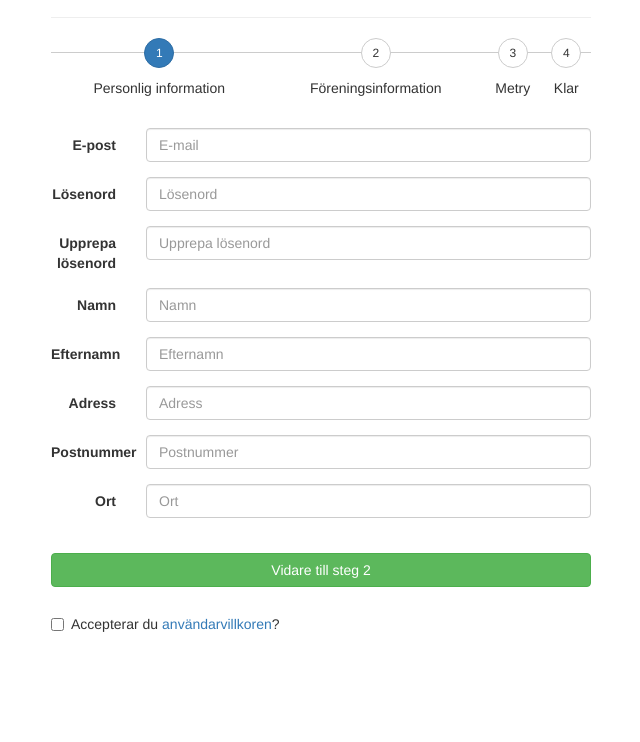
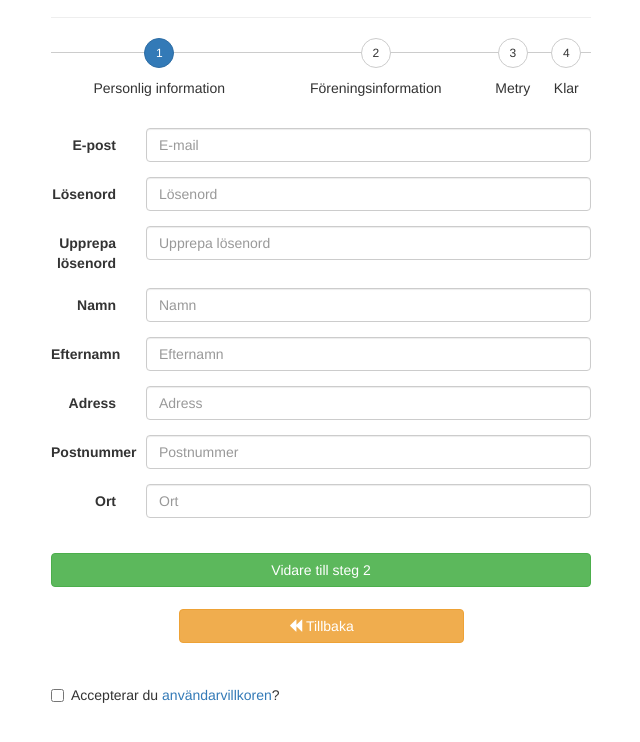
Before and after one commit to zbbn/energiporten-1, a plain HTML site: page form.html in a window 1280 px wide. Shown: the part 176-918 px from the top of the page, without its empty margins (319-959 px from the left). Before the commit the page ends 850 px from the top, so only its background shows below. Drawn offline with nearby package versions, Linux system fonts and the light colour scheme.

Commit message:
fixed button

```diff
--- a/css/style.css
+++ b/css/style.css
@@ -75,3 +75,7 @@ div.well{
     width: 50%;
     margin-left: 25%;
 }
+#backbutton {
+  margin-top: 4%;
+  margin-left: 25%;
+}
--- a/form.html
+++ b/form.html
@@ -46,7 +46,7 @@
                 <form class="form-horizontal">
                   <fieldset>
                     <div class="form-group">
-                      <label for=inputEmail" class="control-label col-xs-2">E-post</label>
+                      <label for="inputEmail" class="control-label col-xs-2">E-post</label>
                       <div class="col-xs-10">
                         <input type="email" class="form-control" id="inputEmail" placeholder="E-mail">
                       </div>
@@ -112,7 +112,11 @@
 
        <div class="btn btn-success center-block">Vidare till steg 2</button>
        </div>
-
+       <div class="form-group">
+           <a href="form.html" type="button" class="back btn btn-warning" id="backbutton">
+               <span class="glyphicon glyphicon-backward"></span>  Tillbaka
+           </a>
+       </div>
        <br>
 
        <div class="checkbox">
```
Also changed, not shown: index.html (+0 -5 lines).
